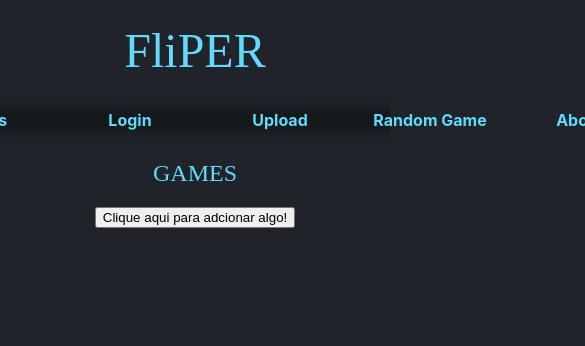
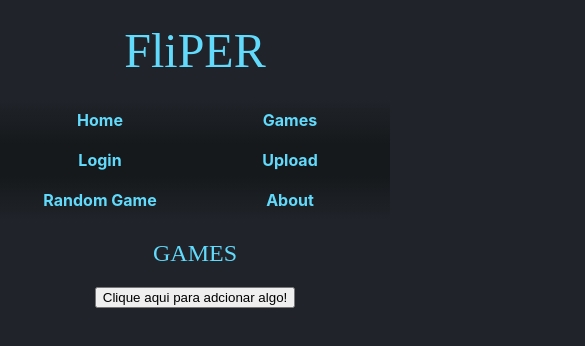
Before and after one commit to phos-dev/fliper, a React (Create React App) app: page / in a window 390 px wide. Shown: the top 346 px of the page, 585 px wide, since content can reach past the window. Built offline with nearby package versions, Linux system fonts and the light colour scheme; a web font is replaced by a local one.

Commit message:
Responsive layouts

```diff
--- a/package.json
+++ b/package.json
@@ -10,7 +10,6 @@
     "@testing-library/react": "^9.5.0",
     "@testing-library/user-event": "^7.2.1",
     "build": "^0.1.4",
-    "gh-pages": "^3.1.0",
     "react": "^16.13.1",
     "react-dom": "^16.13.1",
     "react-logger": "^1.1.0",
@@ -43,5 +42,8 @@
       "last 1 firefox version",
       "last 1 safari version"
     ]
+  },
+  "devDependencies": {
+    "gh-pages": "^3.1.0"
   }
 }
--- a/src/components/Menu_Button.css
+++ b/src/components/Menu_Button.css
@@ -1,7 +1,7 @@
 .Button {
     display: flex;
     justify-content: center;
-    width: 150px;
+    width: 170px;
     padding: 10px;
 }
 .Button:hover {
--- a/src/components/Menu_Dropdown.js
+++ b/src/components/Menu_Dropdown.js
@@ -38,8 +38,8 @@ const Dropdown = ({text}) => {
                                 <li>Teste 6</li>
                             </ul>
                         </div>
+                        <div ref={setArrowElement} style={styles.arrow} />
                     </div>
-                    <div ref={setArrowElement} style={styles.arrow} />
                 </div>
                 :
                 null
--- a/src/containers/Menu.css
+++ b/src/containers/Menu.css
@@ -1,6 +1,6 @@
 .Menu {
     display: grid;
-    grid-template-columns: repeat(6, 150px);
+    grid-template-columns: repeat(auto-fit, minmax(150px, max-content));
     justify-content: center;
     color: #61dafb;
     background-image: linear-gradient(to top, #20232a, #1d2126, #1b1e23, #181c1f, #16191c, #16191c, #16191c, #16191c, #181c1f, #1b1e23, #1d2126, #20232a);
```
Also changed, not shown: 1 other file (tests, documents, lock files or other folders).
